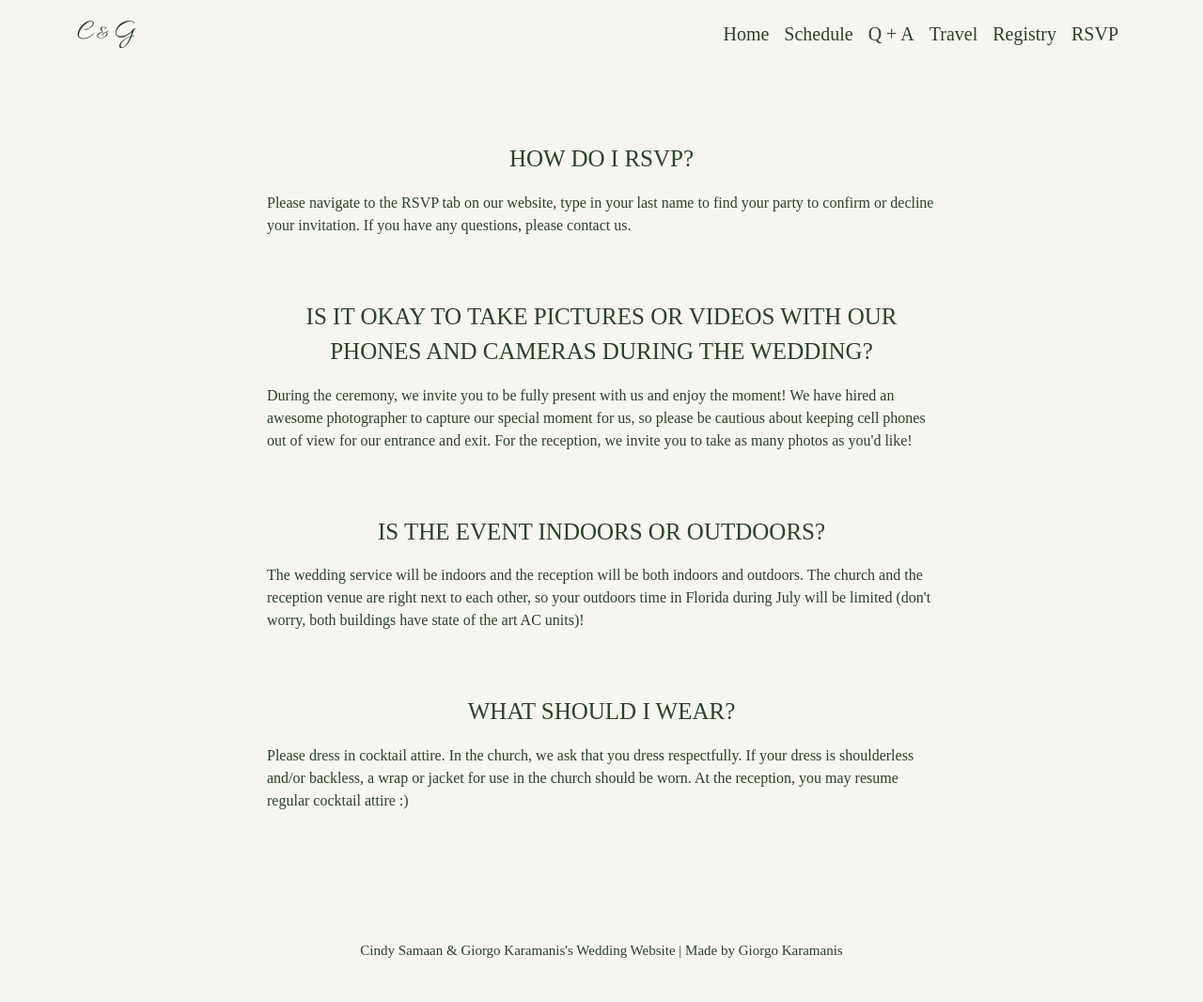
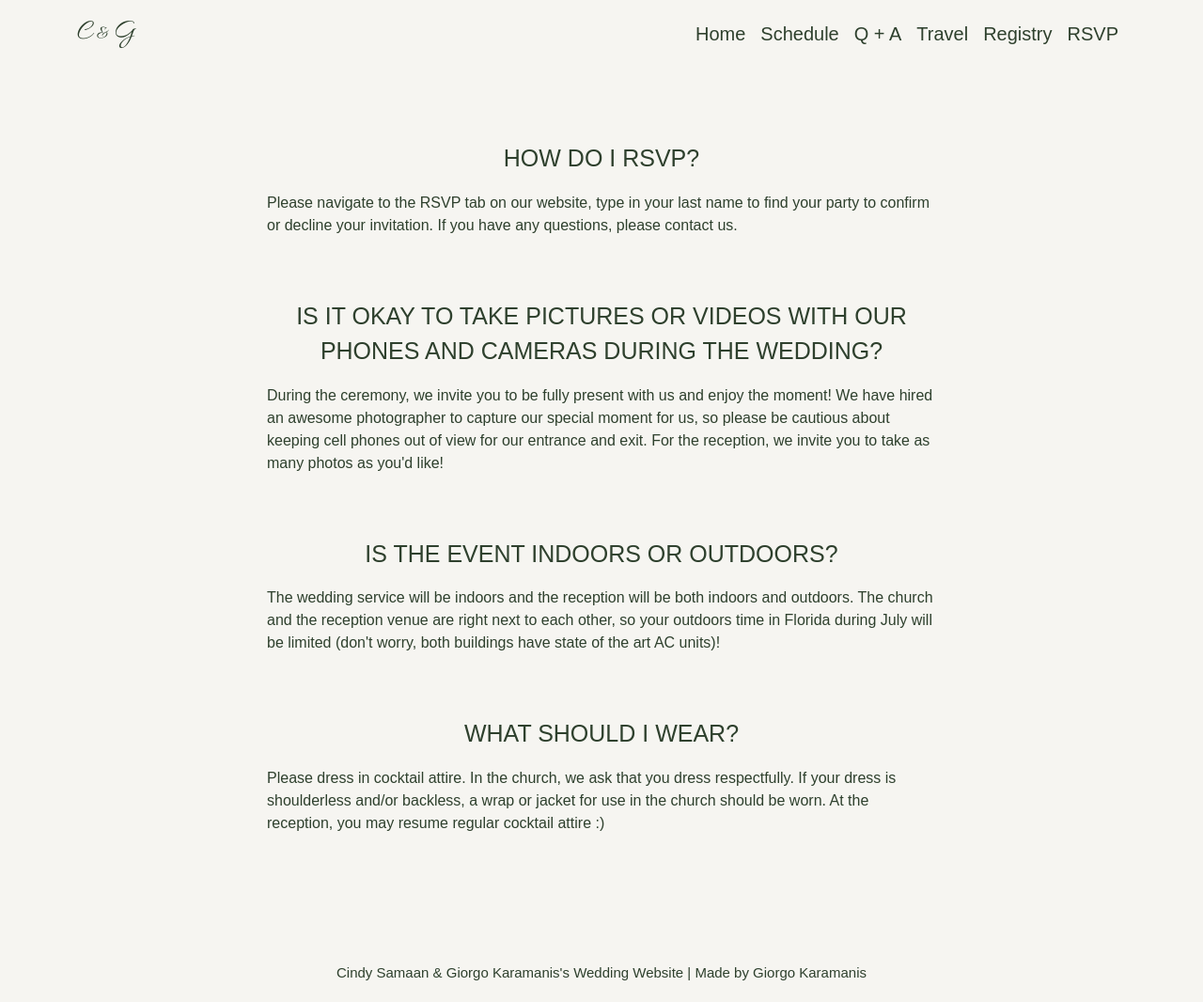
Before and after one commit to gkaramanis1/wedding, a Flask app: page /questions in a window 1280 px wide. Shown: the whole page at 94% size. Before the commit the page ends 1019 px from the top, so only its background shows below. Run offline with Flask 3, Linux system fonts and the light colour scheme; some libraries are stand-ins or nearby versions.

Commit message:
font change

```diff
--- a/wedding/static/main.css
+++ b/wedding/static/main.css
@@ -19,9 +19,10 @@
 }
 
 .site-header .navbar-nav .nav-link {
-  font-family: 'Quicksand';
+  font-family: 'Corbel', sans-serif;
   color: #2E402D;
   font-size: 20px;
+  font-weight: 300;
 }
 
 .navbar-nav .nav-link:hover {
@@ -58,7 +59,7 @@
 }
 
 .footer-text {
-  font-family: 'Quicksand';
+  font-family: 'Corbel', sans-serif;
   color: #2E402D;
   font-size: 15px;
   text-align: center;
--- a/wedding/templates/find_invitation.html
+++ b/wedding/templates/find_invitation.html
@@ -16,7 +16,7 @@
 <body style="background-color: #F6F5F1">
     <h2 style="margin-top: 100px; text-align: center; font-family: Quicksand; font-size: 30px; color: #2E402D; font-family: 'Allura', cursive;">Cindy & Giorgo's Wedding</h2>
     <div style="font-size: 16px;
-    font-family: 'Quicksand';
+    font-family: 'Corbel', sans-serif;
     justify-content: center;
     display: flex;
     align-items: flex-start;
@@ -63,7 +63,7 @@
       <div class="input-group">
         {% for guest in guests %}
           <div class="input-group justify-content-center" style="color: #2E402D; font-size: 20px;">
-            <input type="checkbox" style="width: 25px; height: 25px; margin-right: 20px; accent-color: #2E402D; display: block; margin-bottom: 10px; margin-top: 10px;" name="{{ guest.id }}">{{ guest.first_name }} {{ guest.last_name }}
+            <input type="checkbox" style=" width: 25px; height: 25px; margin-right: 20px; accent-color: #2E402D; display: block; margin-bottom: 10px; margin-top: 10px;" name="{{ guest.id }}">{{ guest.first_name }} {{ guest.last_name }}
           </div>
         {% endfor %}
         <button type="submit" class="btn btn-primary btn-lg mx-auto d-block" style="background-color: #2E402D; border-color: #2E402D; border-radius: 5px; cursor: pointer; margin-top: 20px; width: 200px; height: 40px;margin-bottom: 30px; font-size: 16px;">Continue</button>
--- a/wedding/templates/home.html
+++ b/wedding/templates/home.html
@@ -118,7 +118,7 @@
 </head>
 <body>
   <div class="header"></div>
-  <img class="flower" src="../static/flower.png" alt="flower" style="position: relative; top: 40px;">
+  <img class="flower" src="../static/flower.png" alt="flower" style="position: relative; top: 35px;">
   <div style="margin-top: 60px;">
     <h1>Cindy &amp; Giorgo</h1>
     <h2>February 25, 2024 <strong>·</strong> Daytona Beach, FL</h2>
--- a/wedding/templates/questions.html
+++ b/wedding/templates/questions.html
@@ -22,17 +22,17 @@
   <div class="container-fluid" style="padding: 100px;">
       <div class="row justify-content-center">
           <div class="col-md-8">
-              <p class="slide-up" style="font-size: 25px; font-family: Quicksand; color: #2E402D; padding-top: 50px; font-weight: normal; text-transform: uppercase; text-align: center; animation-delay: 0.2s;">HOW DO I RSVP?</p>
-              <p class="slide-up" style="font-family: Quicksand; font-size: 16px; font-weight: normal; color: #2E402D; animation-delay: 0.5s">Please navigate to the RSVP tab on our website, type in your last name to find your party to confirm or decline your invitation. If you have any questions, please contact us.</p>
+              <p class="slide-up" style="font-size: 25px; font-family: 'Corbel', sans-serif; color: #2E402D; padding-top: 50px; font-weight: normal; text-transform: uppercase; text-align: center; animation-delay: 0.2s;">HOW DO I RSVP?</p>
+              <p class="slide-up" style="font-family: 'Corbel', sans-serif; font-size: 16px; font-weight: normal; color: #2E402D; animation-delay: 0.5s">Please navigate to the RSVP tab on our website, type in your last name to find your party to confirm or decline your invitation. If you have any questions, please contact us.</p>
 
-              <p class="slide-up" style="font-size: 25px; font-family: Quicksand; color: #2E402D;  font-weight: normal; text-transform: uppercase; text-align: center; padding-top: 50px; animation-delay: 0.8s">IS IT OKAY TO TAKE PICTURES OR VIDEOS WITH OUR PHONES AND CAMERAS DURING THE WEDDING?</p>
-              <p class="slide-up" style="font-family: Quicksand; font-size: 16px; font-weight: normal; color: #2E402D; animation-delay: 1.1s">During the ceremony, we invite you to be fully present with us and enjoy the moment! We have hired an awesome photographer to capture our special moment for us, so please be cautious about keeping cell phones out of view for our entrance and exit. For the reception, we invite you to take as many photos as you'd like!</p>
+              <p class="slide-up" style="font-size: 25px; font-family: 'Corbel', sans-serif; color: #2E402D;  font-weight: normal; text-transform: uppercase; text-align: center; padding-top: 50px; animation-delay: 0.8s">IS IT OKAY TO TAKE PICTURES OR VIDEOS WITH OUR PHONES AND CAMERAS DURING THE WEDDING?</p>
+              <p class="slide-up" style="font-family: 'Corbel', sans-serif; font-size: 16px; font-weight: normal; color: #2E402D; animation-delay: 1.1s">During the ceremony, we invite you to be fully present with us and enjoy the moment! We have hired an awesome photographer to capture our special moment for us, so please be cautious about keeping cell phones out of view for our entrance and exit. For the reception, we invite you to take as many photos as you'd like!</p>
 
-              <p class="slide-up" style="font-size: 25px; font-family: Quicksand; color: #2E402D; font-weight: normal; text-transform: uppercase; text-align: center; padding-top: 50px; animation-delay: 1.4s">IS THE EVENT INDOORS OR OUTDOORS?</p>
-              <p class="slide-up" style="font-family: Quicksand; font-size: 16px; font-weight: normal; color: #2E402D; animation-delay: 1.7s">The wedding service will be indoors and the reception will be both indoors and outdoors. The church and the reception venue are right next to each other, so your outdoors time in Florida during July will be limited (don't worry, both buildings have state of the art AC units)!</p>
+              <p class="slide-up" style="font-size: 25px; font-family: 'Corbel', sans-serif; color: #2E402D; font-weight: normal; text-transform: uppercase; text-align: center; padding-top: 50px; animation-delay: 1.4s">IS THE EVENT INDOORS OR OUTDOORS?</p>
+              <p class="slide-up" style="font-family: 'Corbel', sans-serif; font-size: 16px; font-weight: normal; color: #2E402D; animation-delay: 1.7s">The wedding service will be indoors and the reception will be both indoors and outdoors. The church and the reception venue are right next to each other, so your outdoors time in Florida during July will be limited (don't worry, both buildings have state of the art AC units)!</p>
 
-              <p class="slide-up" style="font-size: 25px; font-family: Quicksand; color: #2E402D;  font-weight: normal; text-transform: uppercase; text-align: center; padding-top: 50px; animation-delay: 2s">WHAT SHOULD I WEAR?</p>
-              <p class="slide-up" style="font-family: Quicksand; font-size: 16px; font-weight: normal; color: #2E402D; animation-delay: 2.3s">Please dress in cocktail attire. In the church, we ask that you dress respectfully. If your dress is shoulderless and/or backless, a wrap or jacket for use in the church should be worn. At the reception, you may resume regular cocktail attire :) </p>
+              <p class="slide-up" style="font-size: 25px; font-family: 'Corbel', sans-serif; color: #2E402D;  font-weight: normal; text-transform: uppercase; text-align: center; padding-top: 50px; animation-delay: 2s">WHAT SHOULD I WEAR?</p>
+              <p class="slide-up" style="font-family: 'Corbel', sans-serif; font-size: 16px; font-weight: normal; color: #2E402D; animation-delay: 2.3s">Please dress in cocktail attire. In the church, we ask that you dress respectfully. If your dress is shoulderless and/or backless, a wrap or jacket for use in the church should be worn. At the reception, you may resume regular cocktail attire :) </p>
           </div>
       </div>
   </div>
--- a/wedding/templates/rsvp.html
+++ b/wedding/templates/rsvp.html
@@ -7,7 +7,7 @@
 <form action="/submit-rsvp" method="POST" class="form-group text-center mx-auto">
     {% for guest in guests %}
         <div class="input-group" style="color: #2E402D; margin-bottom: 30px;">
-                <div style="font-size: 25px; font-family: 'Quicksand'; margin-right: 15px;">
+                <div style="font-size: 25px; font-family: 'Corbel', sans-serif; font-weight: 300; margin-right: 15px;">
                 {{ guest.first_name }} {{ guest.last_name }}
                 </div>
                 <button type="button" onclick="toggleRSVP(this)" class="btn btn-primary btn-lg mx-auto d-block" style="border-color: #2E402D; height: 40px;
--- a/wedding/templates/schedule.html
+++ b/wedding/templates/schedule.html
@@ -40,7 +40,7 @@
 
         <hr style="background-color: #2E402D; opacity: 0.2; margin: 0 auto;
         width: 50%;"/>
-        <p class="slide-up" style="font-size: 24px; color: #2E402D; margin-top: 30px; margin-bottom: 30px; animation-delay: 0.8s;">RECEPTION TO FOLLOW</p>
+        <p class="slide-up" style="font-weight: 300; font-size: 24px; color: #2E402D; margin-top: 30px; margin-bottom: 30px; animation-delay: 0.8s;">RECEPTION TO FOLLOW</p>
         <hr style="background-color: #2E402D; opacity: 0.2; margin: 0 auto;
         width: 50%;"/>
         <p class="slide-up" style="font-size: 44px; font-family: Allura; color: #2E402D; margin-top: 30px; animation-delay: 1.1s;">Attire: Cocktail</p>
--- a/wedding/templates/travel.html
+++ b/wedding/templates/travel.html
@@ -45,7 +45,7 @@
       style="
         list-style: none;
         padding-top: 30px;
-        font-family: Quicksand;
+        font-family: 'Corbel', sans-serif;
         letter-spacing: 0px;
         color: #2E402D;
         font-weight: normal;
@@ -65,7 +65,7 @@
       <li class="slide-up" style="animation-delay: 2.0s;">Use Code: PKW</li>
     </ul>
 
-    <p class="slide-up" style="color: #2E402D; font-family: Quicksand; font-size: 17px; animation-delay: 2.3s;">
+    <p class="slide-up" style="color: #2E402D; font-family: 'Corbel', sans-serif; font-size: 17px; animation-delay: 2.3s;">
       For the block code to apply, all reservation need to be made on or before
       Friday, June 17th, 2022
     </p>
```
